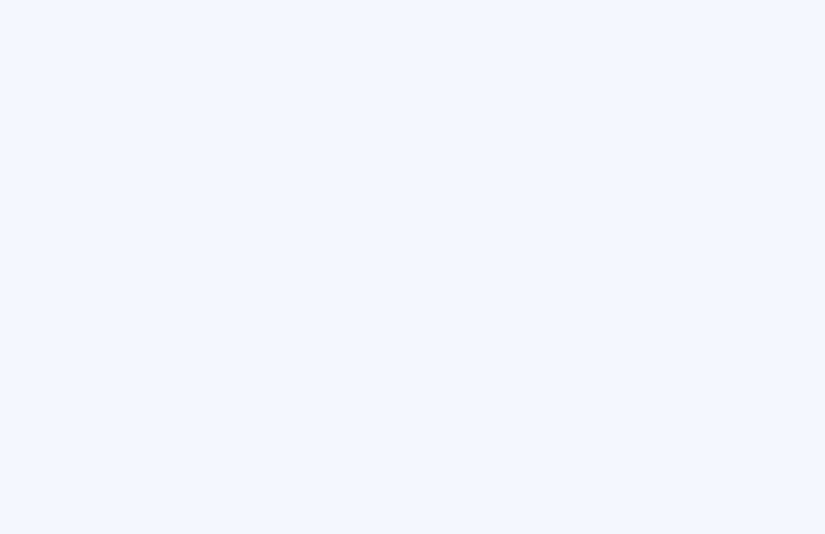
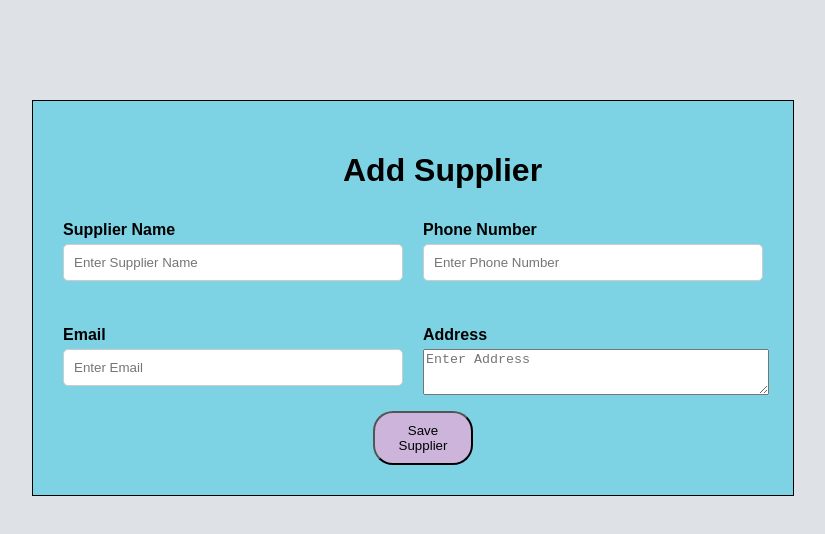
Before and after one commit to Siddeshkr03/inventory-management-system, a React (Vite) app in the folder Forms-Frontend/: page /supplier in a window 1280 px wide. Before the commit this address had no page. Shown: the top 534 px of the page, without its empty margins (418-1243 px from the left). Built offline with nearby package versions, Linux system fonts and the light colour scheme.

Commit message:
Implement Add new supplier

```diff
--- a/Forms-Frontend/src/App.tsx
+++ b/Forms-Frontend/src/App.tsx
@@ -2,6 +2,7 @@ import { BrowserRouter, Routes, Route } from "react-router-dom";
 
 import ItemForm from './ItemForm';
 import ItemIndex from './ItemIndex';
+import SupplierForm from "./SupplierForm";
 
 function App() {
   return (
@@ -10,6 +11,7 @@ function App() {
         <Route path="/" element={<ItemIndex />} />
         <Route path="/forms" element={<ItemForm />} />
         <Route path="/edit/:id" element={<ItemForm />} />
+        <Route path="/supplier" element={<SupplierForm />} />
       </Routes>
     </BrowserRouter>
   )
--- a/Forms-Frontend/src/ItemForm.tsx
+++ b/Forms-Frontend/src/ItemForm.tsx
@@ -16,11 +16,22 @@ function ItemForm() {
     productAvailability: string;
 
     // Supplier Fields
+    supplierId: string;
     supplierName: string;
     phoneNumber: string;
     email: string;
     address: string;
   }
+
+  interface Supplier {
+    id: number;
+    supplierName: string;
+    phoneNumber: string;
+    email: string;
+    address: string;
+  }
+
+  const [suppliers, setSuppliers] = useState<Supplier[]>([]);
 
   const [itemData, setItemData] = useState<ItemData>({
     itemName: "",
@@ -32,6 +43,7 @@ function ItemForm() {
     productCode: "",
     paymentMethod: "",
     productAvailability: "",
+    supplierId: "",
     supplierName: "",
     phoneNumber: "",
     email: "",
@@ -45,9 +57,35 @@ function ItemForm() {
   ) => {
     const { name, value } = e.target;
 
+    // If Supplier dropdown changes
+    if (name === "supplierName") {
+      // If user selects "Add New Supplier"
+      if (value === "ADD_NEW_SUPPLIER") {
+        localStorage.setItem("itemFormData", JSON.stringify(itemData));
+
+        navigate("/supplier");
+        navigate("/supplier");
+        return;
+      }
+
+      const selectedSupplier = suppliers.find(
+        (supplier) => supplier.supplierName === value,
+      );
+
+      setItemData({
+        ...itemData,
+        supplierId: selectedSupplier?.id.toString() || "",
+        supplierName: value,
+        phoneNumber: selectedSupplier?.phoneNumber || "",
+        email: selectedSupplier?.email || "",
+        address: selectedSupplier?.address || "",
+      });
+
+      return;
+    }
+
     setItemData({
       ...itemData,
-
       [name]: name === "price" || name === "quantity" ? Number(value) : value,
     });
   };
@@ -71,7 +109,7 @@ function ItemForm() {
             productCode: data.productCode,
             paymentMethod: data.paymentMethod,
             productAvailability: data.productAvailability,
-
+            supplierId: data.supplier?.id?.toString() || "",
             supplierName: data.supplier?.supplierName || "",
             phoneNumber: data.supplier?.phoneNumber || "",
             email: data.supplier?.email || "",
@@ -84,6 +122,27 @@ function ItemForm() {
         });
     }
   }, [id]);
+
+  useEffect(() => {
+    fetch("http://localhost:8080/api/suppliers")
+      .then((response) => response.json())
+      .then((data) => {
+        setSuppliers(data);
+      })
+      .catch((error) => {
+        console.error("Error fetching suppliers:", error);
+      });
+  }, []);
+
+  useEffect(() => {
+    const savedData = localStorage.getItem("itemFormData");
+
+    if (savedData) {
+      setItemData(JSON.parse(savedData));
+    }
+  }, []);
+
+  console.log(suppliers);
 
   const handleSubmit = async (e: React.FormEvent<HTMLFormElement>) => {
     e.preventDefault();
@@ -259,13 +318,34 @@ function ItemForm() {
             <div className="form-grid">
               <div>
                 <label>Supplier Name</label>
-                <input
-                  type="text"
-                  placeholder="Enter Supplier Name"
+
+                <select
                   name="supplierName"
                   value={itemData.supplierName}
                   onChange={handleChange}
-                />
+                >
+                  <option value="">Select Supplier</option>
+
+                  {Array.from(
+                    new Map(
+                      suppliers
+                        .filter(
+                          (supplier) =>
+                            supplier.supplierName &&
+                            supplier.supplierName.trim() !== "",
+                        )
+                        .map((supplier) => [supplier.supplierName, supplier]),
+                    ).values(),
+                  ).map((supplier) => (
+                    <option key={supplier.id} value={supplier.supplierName}>
+                      {supplier.supplierName}
+                    </option>
+                  ))}
+
+                  <option value="ADD_NEW_SUPPLIER" className="add-btn">
+                    Add New Supplier
+                  </option>
+                </select>
               </div>
 
               <div>
--- a/Forms-Frontend/src/ItemIndex.css
+++ b/Forms-Frontend/src/ItemIndex.css
@@ -174,3 +174,7 @@ body {
 .delete:hover {
   background: #dc2626;
 }
+
+.add-btn{
+  background-color: #886ae3;
+}
--- a/Forms-Frontend/src/ItemIndex.tsx
+++ b/Forms-Frontend/src/ItemIndex.tsx
@@ -132,19 +132,21 @@ function ItemIndex() {
                   <td>{item.supplier?.address}</td>
 
                   <td className="action-column">
-                      <button
+                      <span
                         className="edit"
+                        role="button"
                         onClick={() => navigate(`/edit/${item.id}`)}
                       >
                         Edit
-                      </button>
+                      </span>
 
-                      <button
+                      <span
                         className="delete"
+                        role="button"
                         onClick={() => deleteItem(item.id)}
                       >
                         Delete
-                      </button>
+                      </span>
                   </td>
                 </tr>
               ))}
--- /dev/null
+++ b/Forms-Frontend/src/SupplierForm.css
@@ -0,0 +1,82 @@
+body{
+    background-color: #dee2e6;
+}
+
+.items{
+    display: flex;
+    align-items: center;
+    justify-content: center;
+    width: 100%;
+    margin-top: 80px;
+}
+
+h1{
+    display: block;
+    align-self: center;
+    margin-left: 280px;
+}
+
+form{
+    border: 1px solid black;
+    padding: 30px;
+    width:700px;
+    background-color: rgb(125, 211, 228);
+}
+
+.form-grid{
+    display: grid;
+    grid-template-columns: 1fr 1fr;
+    gap: 20px;
+}
+
+label{
+    display: block;
+    margin-top: 10px;
+    margin-bottom: 5px;
+    font-weight: bold;
+}
+
+input{
+    width: 100%;
+    padding: 10px;
+    border: 1px solid #ccc;
+    border-radius: 5px;
+    box-sizing: border-box;
+    margin-bottom: 15px;
+}
+
+select{
+    display: block;
+    width: 100%;
+    padding: 10px;
+    border: 1px solid #ccc;
+    border-radius: 5px;
+    box-sizing: border-box;
+    margin-bottom: 15px;
+    color: rgb(32, 119, 218);
+}
+
+button{
+    display: block;
+    width: 100px;
+    padding: 10px;
+    border-radius: 20px;
+    margin-top: 10px;
+    background-color: #cdb4db;
+    margin-left: 310px;
+    cursor: pointer;
+}
+
+button:hover{
+    background-color: aqua;
+    box-shadow: 0 4px 10px rgba(0,0,0,0.2);
+}
+
+input:hover{
+    background-color: antiquewhite;
+}
+
+.supplier-page{
+    margin-left: 450px;
+    margin-top: 100px;
+}
--- /dev/null
+++ b/Forms-Frontend/src/SupplierForm.tsx
@@ -0,0 +1,129 @@
+import "./SupplierForm.css";import { useState } from "react";
+import { useNavigate } from "react-router-dom";
+import axios from "axios";
+import "./SupplierForm.css";
+
+function SupplierForm() {
+  interface SupplierData {
+    supplierName: string;
+    phoneNumber: string;
+    email: string;
+    address: string;
+  }
+
+  const [supplierData, setSupplierData] = useState<SupplierData>({
+    supplierName: "",
+    phoneNumber: "",
+    email: "",
+    address: "",
+  });
+
+  const navigate = useNavigate();
+
+  const handleChange = (
+    e: React.ChangeEvent<HTMLInputElement | HTMLTextAreaElement>
+  ) => {
+    const { name, value } = e.target;
+
+    setSupplierData({
+      ...supplierData,
+      [name]: value,
+    });
+  };
+
+  const handleSubmit = async (
+    e: React.FormEvent<HTMLFormElement>
+  ) => {
+    e.preventDefault();
+
+    try {
+      await axios.post(
+        "http://localhost:8080/api/suppliers",
+        supplierData
+      );
+
+      alert("Supplier Added Successfully!");
+
+      navigate("/forms");
+    } catch (error) {
+      console.error(error);
+      alert("Error adding supplier!");
+    }
+  };
+
+  return (
+    <div className="supplier-page">
+      <form onSubmit={handleSubmit}>
+
+        <div className="supplier-block">
+
+          <h1>Add Supplier</h1>
+
+          <div className="form-grid">
+
+            <div>
+              <label>Supplier Name</label>
+
+              <input
+                type="text"
+                name="supplierName"
+                placeholder="Enter Supplier Name"
+                value={supplierData.supplierName}
+                onChange={handleChange}
+              />
+            </div>
+
+            <div>
+              <label>Phone Number</label>
+
+              <input
+                type="text"
+                name="phoneNumber"
+                placeholder="Enter Phone Number"
+                value={supplierData.phoneNumber}
+                onChange={handleChange}
+              />
+            </div>
+
+            <div>
+              <label>Email</label>
+
+              <input
+                type="email"
+                name="email"
+                placeholder="Enter Email"
+                value={supplierData.email}
+                onChange={handleChange}
+              />
+            </div>
+
+            <div>
+              <label>Address</label>
+
+              <textarea
+                name="address"
+                placeholder="Enter Address"
+                value={supplierData.address}
+                onChange={handleChange}
+                style={{
+                  width: "100%",
+                  minHeight: "40px",
+                  resize: "vertical",
+                }}
+              />
+            </div>
+
+          </div>
+
+          <button type="submit">
+            Save Supplier
+          </button>
+
+        </div>
+
+      </form>
+    </div>
+  );
+}
+
+export default SupplierForm;
```
